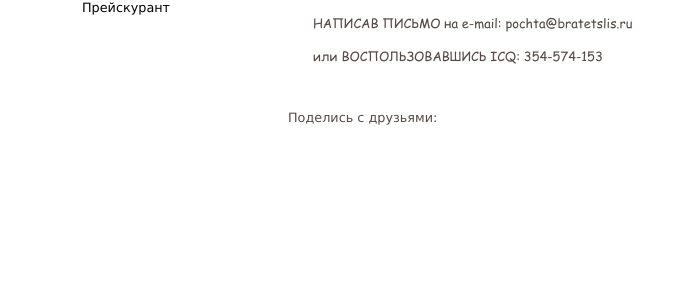
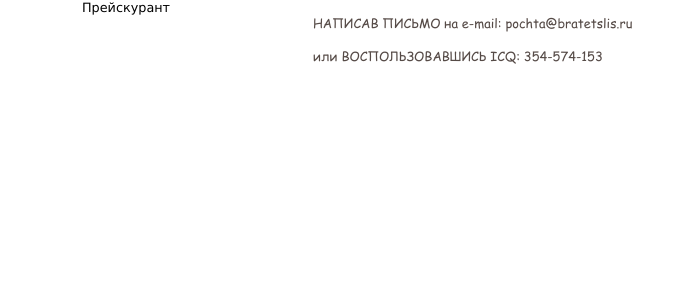
Before and after one commit to bratetslis/Site, a Jekyll site: the page built from testpage3.md, in a window 1280 px wide. Shown: the part 334-636 px from the top of the page, without its empty margins (160-854 px from the left). Built offline with Jekyll 4.4.1, drawn with Linux system fonts in a browser that asks for light colours.

Commit message:
Update _layouts/type3.html

```diff
--- a/_layouts/type3.html
+++ b/_layouts/type3.html
@@ -50,8 +50,7 @@
 {{ content }}
 <br>
 <script type="text/javascript" src="//yandex.st/share/share.js" charset="utf-8"></script> <div class="yashare-auto-init" data-yashareL10n="ru" data-yashareType="link" data-yashareQuickServices="yaru,vkontakte,facebook,twitter,odnoklassniki,moimir"></div>
-</br>Поделись с друзьями:</br>
-<span  class='st_livejournal_large' ></span><span  class='st_evernote_large' ></span><span  class='st_twitter_large' ></span><span  class='st_facebook_large' ></span>
+
 	</div>
  	<div id="footer">
 	Created and &copy; <a href="mailto:still.ru@gmail.com">by still</a></div>
```
